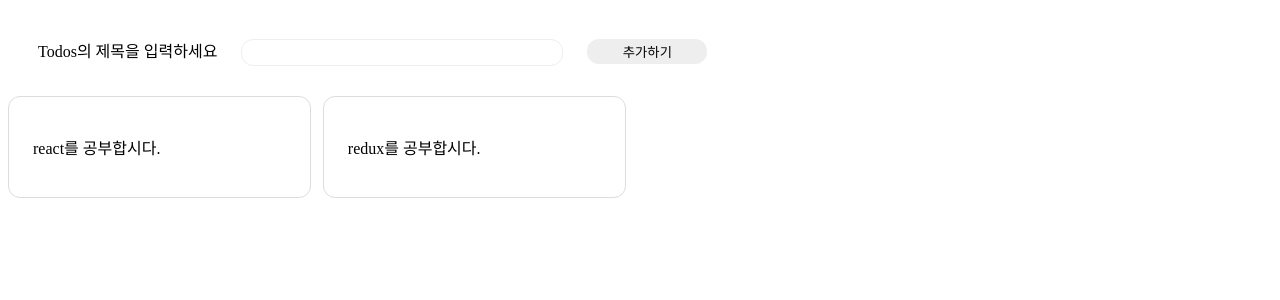
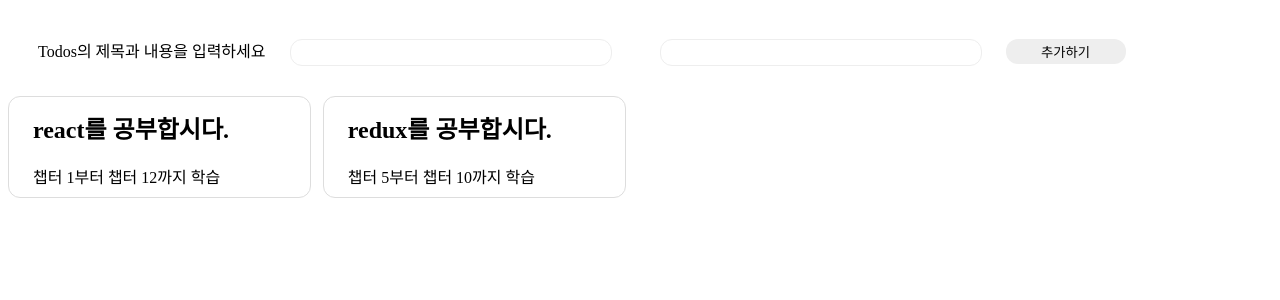
Before and after one commit to damin0320/HangHea_4W, a React (Create React App) app: page / in a window 1280 px wide. Shown: the top 300 px of the page. Built offline with nearby package versions, Linux system fonts and the light colour scheme.

Commit message:
ADD : 투두리스트 요소 추가까지

```diff
--- a/package.json
+++ b/package.json
@@ -9,9 +9,11 @@
     "react": "^18.2.0",
     "react-dom": "^18.2.0",
     "react-redux": "^8.0.4",
+    "react-router-dom": "^6.4.2",
     "react-scripts": "5.0.1",
     "redux": "^4.2.0",
     "styled-components": "^5.3.6",
+    "uuid": "^9.0.0",
     "web-vitals": "^2.1.0"
   },
   "scripts": {
--- a/src/components/AddForm.jsx
+++ b/src/components/AddForm.jsx
@@ -1,29 +1,43 @@
 import React, {useState} from 'react'
 import { useDispatch, useSelector } from 'react-redux'
 import {addTodo} from "../redux/modules/todos"
-import styled
- from 'styled-components'
+import styled from 'styled-components'
+import {v4 as uuidv4} from 'uuid';
 const AddForm = () => {
-  const [title, setTitle] = useState("")
+const [todo, setTodo] = useState(
+  {
+    title : "",
+    body : "",
+  }
+)
   const todos = useSelector((state) => state.todos.todos);
   const dispatch = useDispatch();
-
+  const setChangeHandler = (e) => {
+    setTodo({
+      ...todo,
+      [e.target.name] : e.target.value
+    })
+  }
   const onSubmitHandler = (e) => {
     e.preventDefault();
-    if(title === "") return
+    if(todo.title === "" || todo.body === "" || todo.title === undefined || todo.body === undefined) {
+      // 하나만 넣으면 undefined가 뜬다.
+      return alert("빈칸을 입력해주세요")
+    }
 
     dispatch(addTodo({
-      id : todos.length + 1,
-      title,
+      id : uuidv4(),
+      title : todo.title,
+      body : todo.body,
+      isDone : false,
     }))
   }
   return (
     <StFormContainer>
       <form onSubmit={onSubmitHandler}>
-        <label>Todos의 제목을 입력하세요</label>
-        <StInput type="text" value={title} onChange={(e) => {
-          setTitle(e.target.value)
-        }} />
+        <label>Todos의 제목과 내용을 입력하세요</label>
+        <StInput type="text" name="title" value={todos.title} onChange={setChangeHandler} />
+        <StInput type="text" name="body" value={todos.body} onChange={setChangeHandler} />
         <StButton>추가하기</StButton>
       </form>
     </StFormContainer>
--- a/src/components/TodoListContainer.jsx
+++ b/src/components/TodoListContainer.jsx
@@ -7,7 +7,12 @@
   return (
     <StTodos>
       {todos.map((todo) => (
-        <StTodo key={todo.id}>{todo.title}</StTodo>
+        <StTodo key={todo.id}>
+          <StTodoInner>
+          <h1>{todo.title}</h1>
+          <p>{todo.body}</p>
+          </StTodoInner>
+        </StTodo>
       ))}
     </StTodos>
   )
@@ -29,3 +34,7 @@
   padding: 0 24px;
   border-radius: 12px;
 `;
+
+const StTodoInner = styled.div`
+  align-items: center;
+`;
--- a/src/redux/modules/todos.js
+++ b/src/redux/modules/todos.js
@@ -1,4 +1,6 @@
 // src/redux/modules/todos.js
+import {v4 as uuidv4} from 'uuid';
+
 
 // Action Value
 const ADD_TODOLIST = "ADD_TODOLIST"
@@ -12,10 +14,16 @@
 // Initial State
 const initialState = {
   todos : [
-    {id : 1,
-    title : "react를 공부합시다.",},
-    {id : 2,
-      title : "redux를 공부합시다.",}]
+    {id : uuidv4(),
+    title : "react를 공부합시다.",
+    body : "챕터 1부터 챕터 12까지 학습",
+    isDone: false
+  },
+    {id : uuidv4(),
+      title : "redux를 공부합시다.",
+      body : "챕터 5부터 챕터 10까지 학습",
+      isDone: true
+    }]
 
 };
 
```
Also changed, not shown: 1 other file (tests, documents, lock files or other folders).
